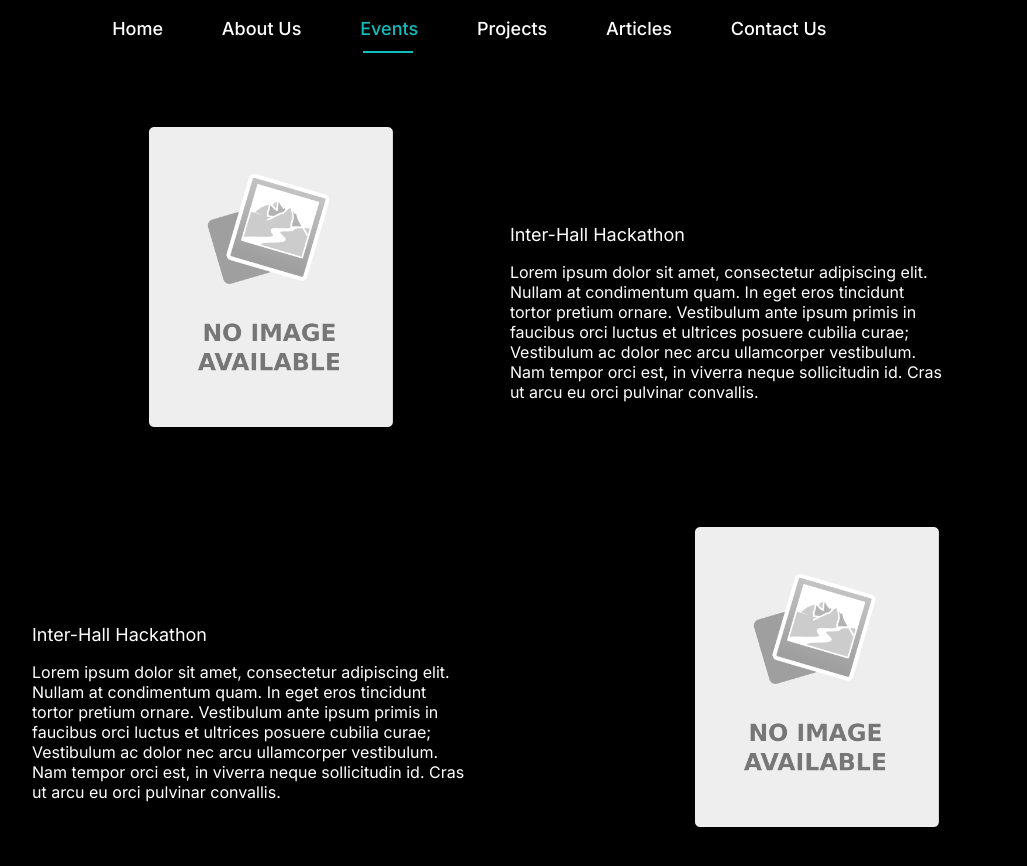
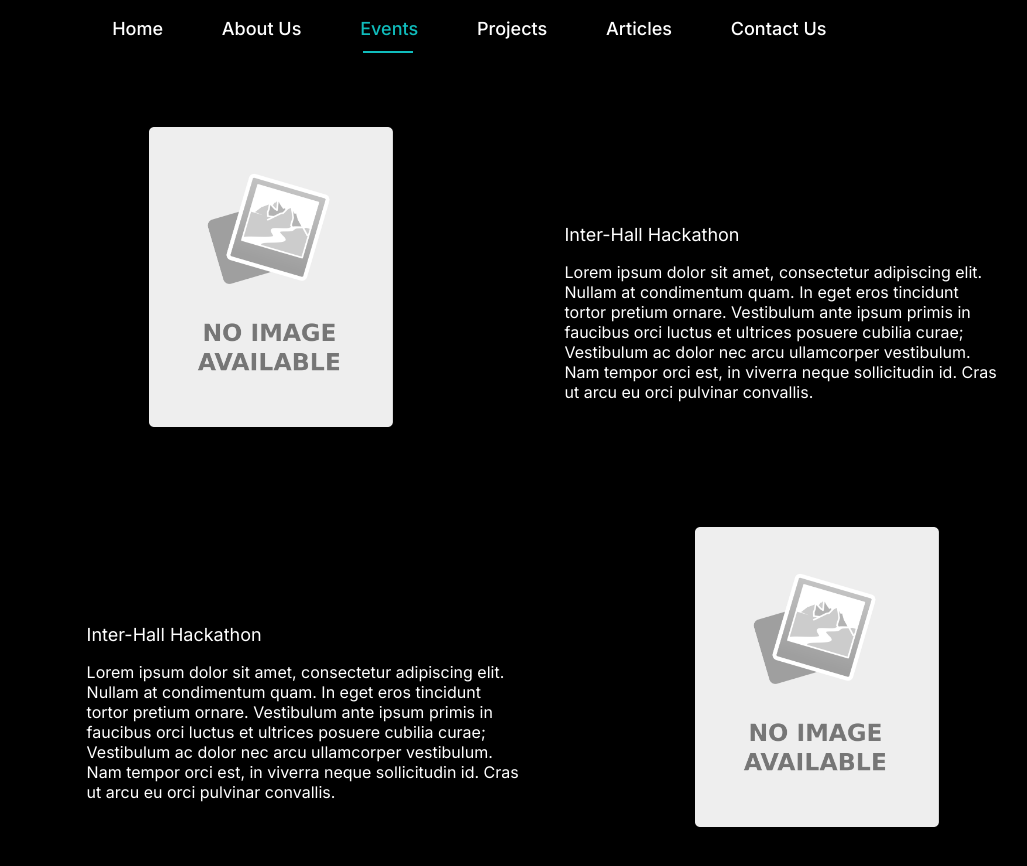
Before and after one commit to rhdevs/rhdevs-website, a React (Create React App) app: page / in a window 1280 px wide. Both pictures are taken after a click on the element "Events". Shown: the top 866 px of the page, without its empty margins (96-1123 px from the left). Built offline with nearby package versions, Linux system fonts and the light colour scheme.

Commit message:
remove lint default props, fix margin issues for page section image

```diff
--- a/src/components/PageSection.tsx
+++ b/src/components/PageSection.tsx
@@ -20,5 +20,8 @@ function PageSectionComponent(props: Props) {
     </MainContainer>
   )
 }
+PageSectionComponent.defaultProps = {
+  events: null,
+}
 
 export default PageSectionComponent
--- a/src/components/styles/PageSection.styled.ts
+++ b/src/components/styles/PageSection.styled.ts
@@ -33,12 +33,13 @@ export const Title = styled.div<{ events?: boolean }>`
   flex-direction: column;
   justify-content: flex-end;
   padding-bottom: 3%;
+  ${(props) => props.events === true && 'padding-left: 10%'};
 `
 
 export const Body = styled.div<{ events?: boolean }>`
   height: 55%;
   width: 80%;
   text-align: ${(props) => (props.events === true ? 'left' : 'center')};
-  margin-left: ${(props) => (props.events === true ? '0' : '10%')};
+  margin-left: 10%;
   color: white;
 `
```
Also changed, not shown: .eslintrc.json.
